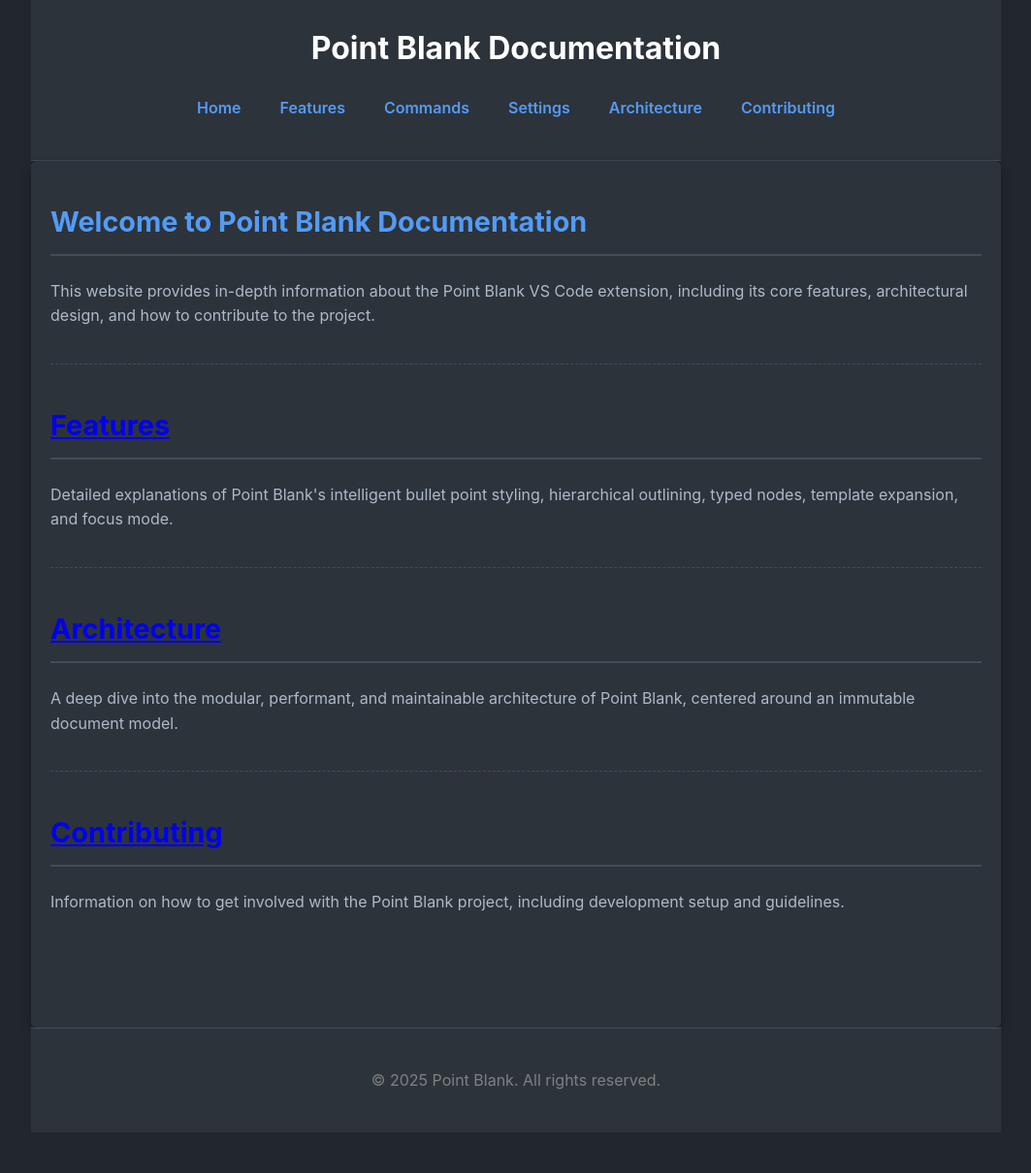
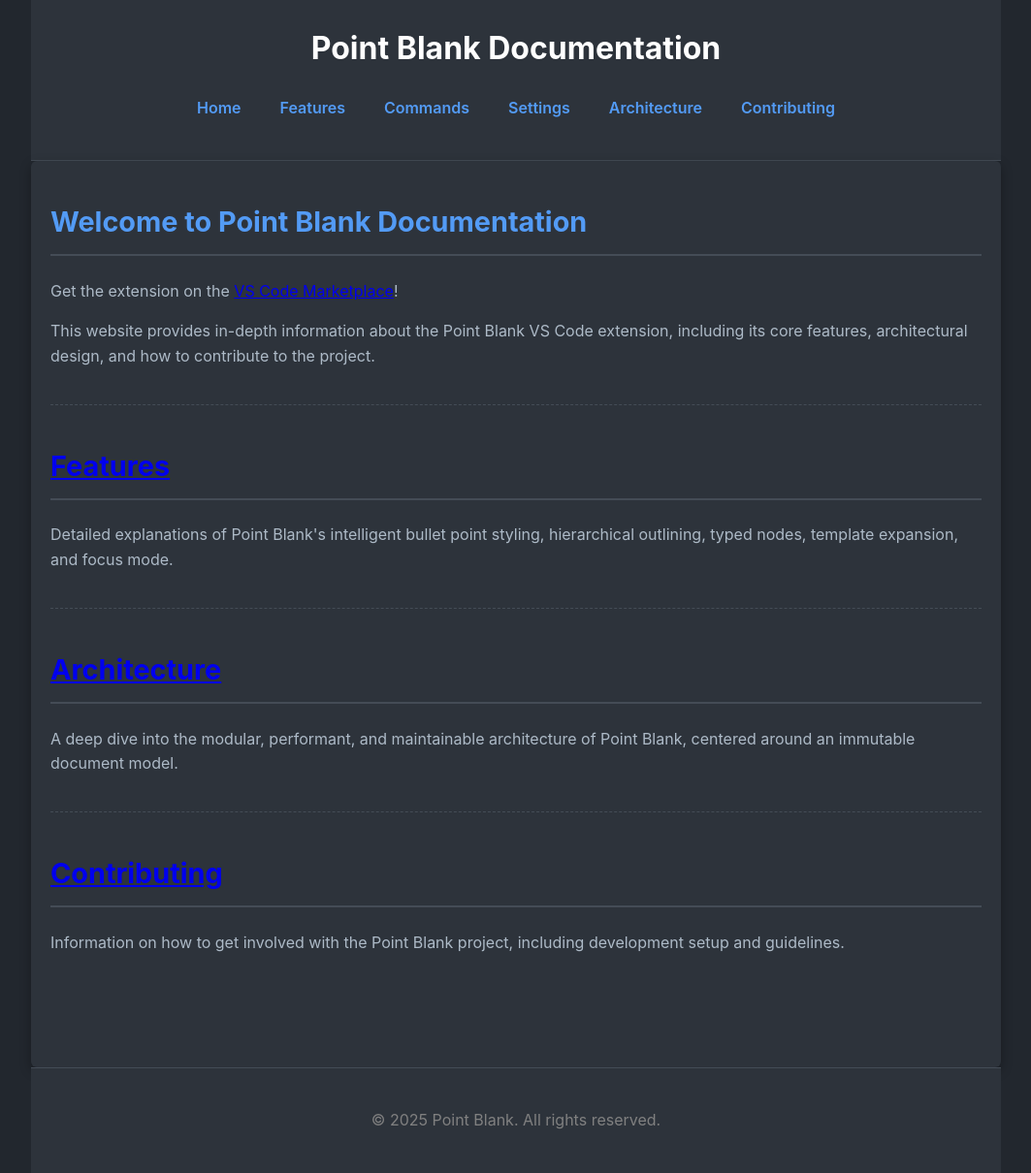
Before and after one commit to ryanncode/point-blank, a Jekyll site: the page built from docs/index.html, in a window 1280 px wide. Shown: the whole page at 97% size, without its empty margins (108-1171 px from the left). Built offline with Jekyll 4.4.1, drawn with Linux system fonts in a browser that asks for light colours; a script that is not in the unit is left out; before the commit the page ends 1168 px from its top, so only the background shows below that.

Commit message:
marketplace links

```diff
--- a/docs/index.html
+++ b/docs/index.html
@@ -5,6 +5,7 @@
 
 <section id="home">
     <h2>Welcome to Point Blank Documentation</h2>
+    <p>Get the extension on the <a href="https://marketplace.visualstudio.com/items?itemName=fastblit.pointblank">VS Code Marketplace</a>!</p>
     <p>This website provides in-depth information about the Point Blank VS Code extension, including its core features, architectural design, and how to contribute to the project.</p>
 </section>
 <section id="features">
```
Also changed, not shown: README.md.
